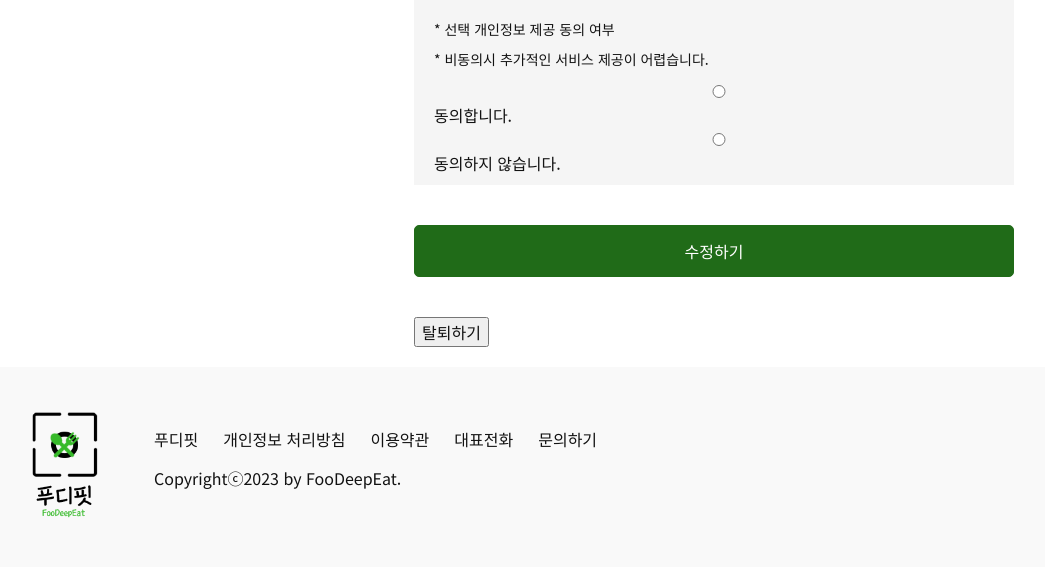
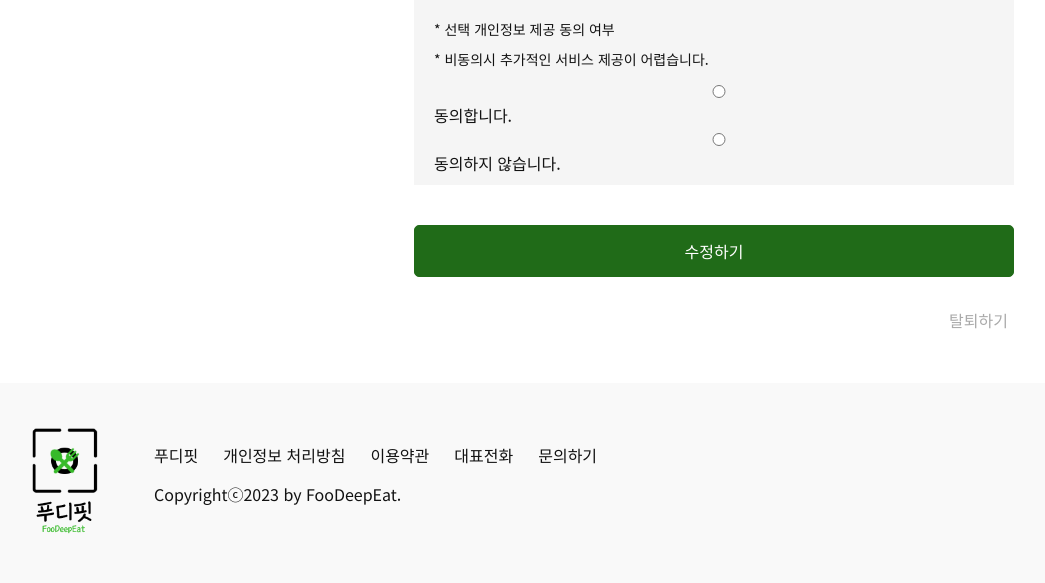
Before and after one commit to FooDeepEat/FooDeepEat, a Django app: page /auth/register/edit in a window 1280 px wide. Shown: the part 1263-1846 px from the top of the page, without its empty margins (26-1071 px from the left). Before the commit the page ends 1781 px from the top, so only its background shows below. Run offline with Django 4.2, Linux system fonts and the light colour scheme; the visitor is signed in with stand-in values (Sample User, id 1); data comes from the database, SQL or seed files in the repository; some libraries are stand-ins or nearby versions.

Commit message:
마이페이지,서비스 js,css

```diff
--- a/calorie/static/css/mypage.css
+++ b/calorie/static/css/mypage.css
@@ -355,3 +355,19 @@
     float: right;
     margin-top: 5px;
 }
+
+.delete_user {
+    border: none;
+    background-color: #fff;
+    color: #aaa;
+    display: block;
+    text-align: right;
+    width: 100%;
+    margin: -10px 0 50px;
+}
+
+.food_info_time{
+    text-align: center;
+    font-size: 12px;
+    color:#ccc;
+}
--- a/calorie/static/css/service.css
+++ b/calorie/static/css/service.css
@@ -8,14 +8,16 @@
   /* display: flex;
   flex-wrap: wrap; */
 }
+.food_info_div{
 
+}
 .food_info{
   float: left;
   width: 33.33%;
   margin: 0 auto;
   /* max-width: 325px; */
 }
-.food_info:nth-child(4n){
+.food_info_div .food_info:nth-child(4n){
   clear: both;
   float: none;
 }
```
Also changed, not shown: calorie/static/js/mypage.js (+12 -11 lines), calorie/static/js/service.js (+15 -0 lines).
